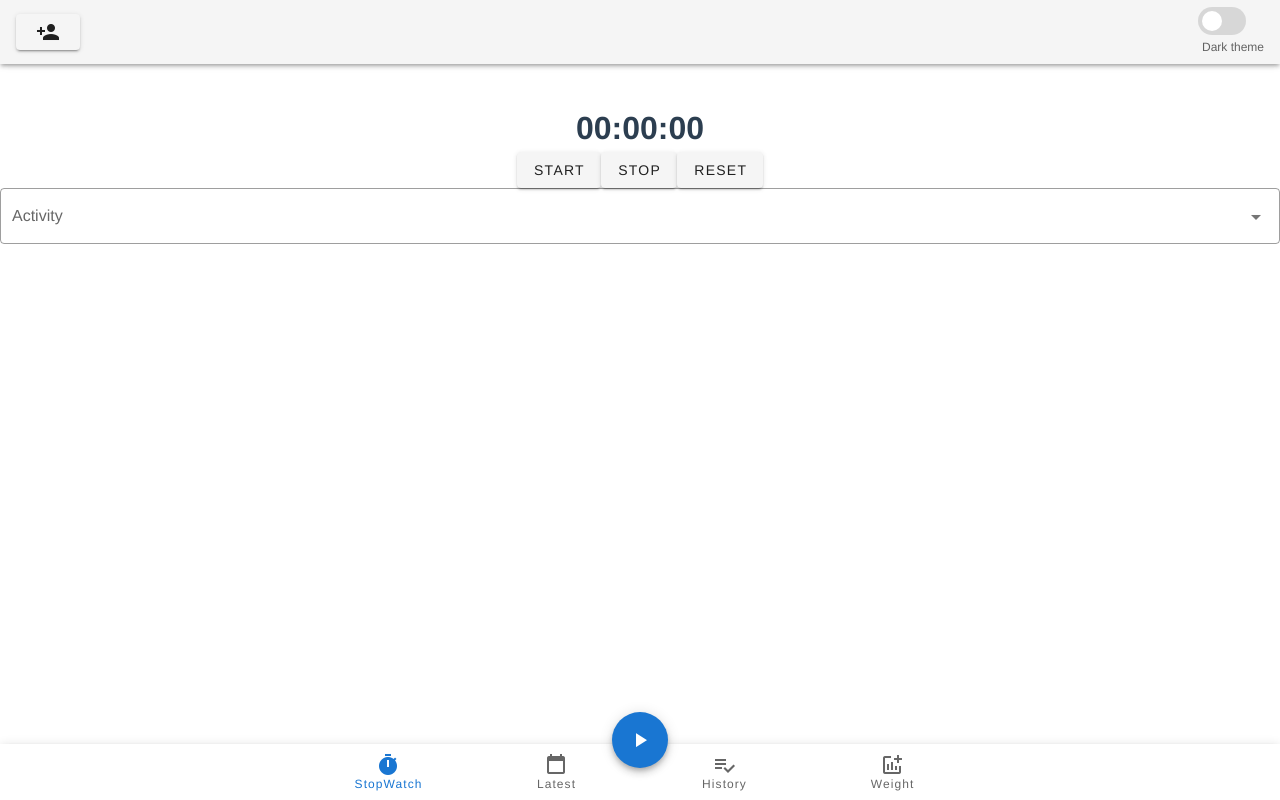
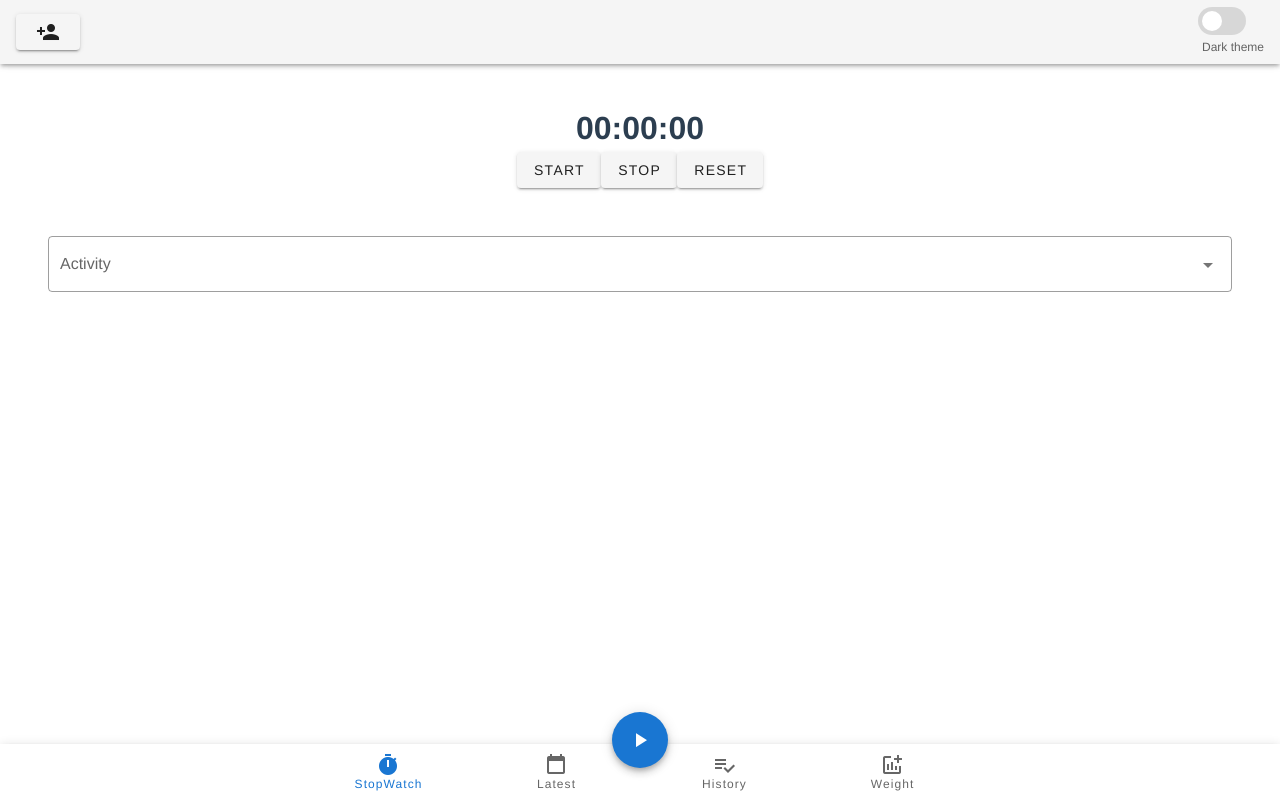
Before and after one commit to NordThing/Health-PWA, a Vue app: page / in a window 1280 px wide. Built offline with nearby package versions, Linux system fonts and the light colour scheme.

Commit message:
Layout for activity

```diff
--- a/src/views/Home.vue
+++ b/src/views/Home.vue
@@ -4,7 +4,7 @@
     <v-btn @click="start">Start</v-btn>
     <v-btn @click="stop">Stop</v-btn>
     <v-btn @click="reset">Reset</v-btn>
-    <activity-list></activity-list>
+    <activity-list class="px-12 mt-12"></activity-list>
   </div>
 </template>
 
```
